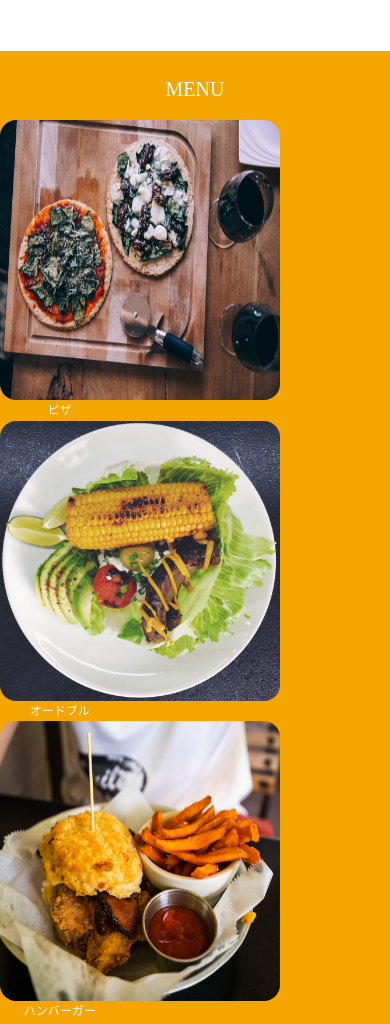
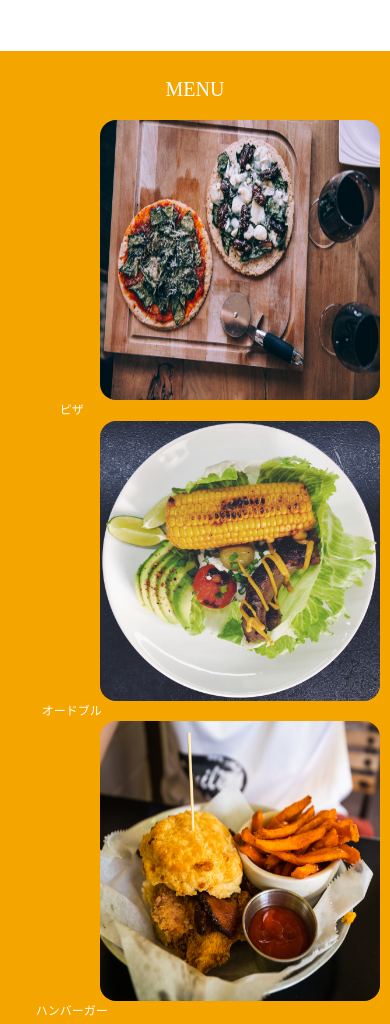
Before and after one commit to big-peach629/big.peach629, a plain HTML site: page index.html in a window 390 px wide. Shown: the part 1420-2444 px from the top of the page. Drawn offline with Linux system fonts and the light colour scheme.

Commit message:
Add files via upload

```diff
--- a/css/style.css
+++ b/css/style.css
@@ -316,11 +316,13 @@ input[type="submit"]:hover {
   .menu img {
     width: 280px;
     height: 280px;
+    margin-left: 100px;
   }
 
   .container footer p {
     font-size: 12px;
-    margin: 0 auto;
+    margin-left: 24px;
+
   }
 
   .contact {
```
